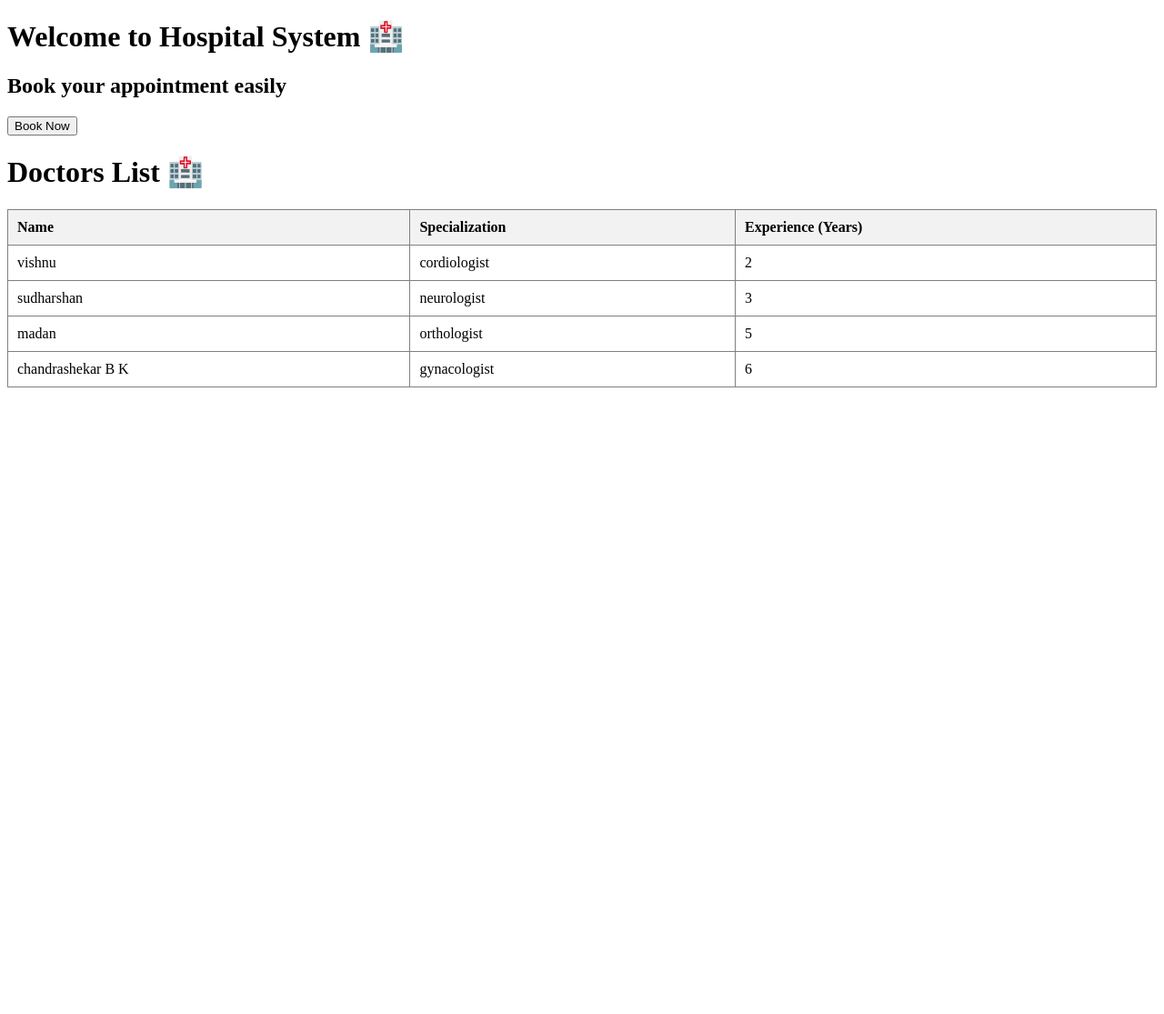
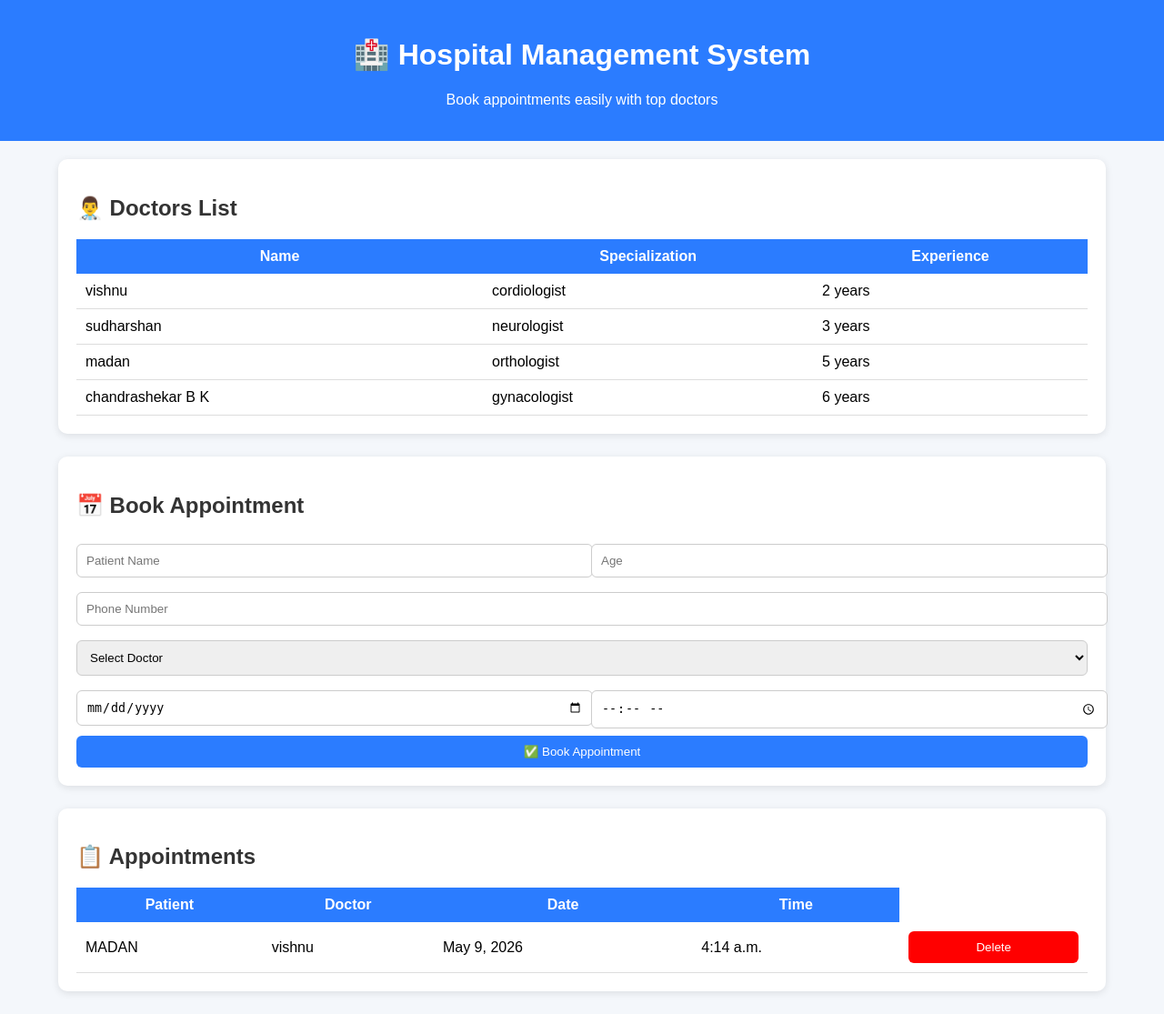
Before and after one commit to vishnu-R2005/Doctor-appointment-system__using_DJANGO, a Django app: page / in a window 1280 px wide. Shown: the whole page at 91% size. Before the commit the page ends 426 px from the top, so only its background shows below. Run offline with Django 5.2, Linux system fonts and the light colour scheme; data comes from the database, SQL or seed files in the repository.

Commit message:
added delete button on appointments list

```diff
--- a/core/models.py
+++ b/core/models.py
@@ -13,17 +13,17 @@ class Doctor(models.Model):
 class Patient(models.Model):
     name=models.CharField(max_length=100)
     age=models.IntegerField()
-    number=models.CharField(max_length=15)
+    phone=models.CharField(max_length=15)
 
     def __str__(self):
         return self.name
 
 
 class Appointment(models.Model):
-    Patient=models.ForeignKey(Patient,on_delete=models.CASCADE)
-    Doctor=models.ForeignKey(Doctor,on_delete=models.CASCADE)
-    Date=models.DateField()
-    Time=models.TimeField()
+    patient=models.ForeignKey(Patient,on_delete=models.CASCADE)
+    doctor=models.ForeignKey(Doctor,on_delete=models.CASCADE)
+    date=models.DateField()
+    time=models.TimeField()
 
     def __str__(self):
-        return f"{self.Patient}-{self.Doctor}"
+        return f"{self.patient}-{self.doctor}"
--- a/core/templates/home.html
+++ b/core/templates/home.html
@@ -1,33 +1,211 @@
 <!DOCTYPE html>
 <html>
 <head>
-    <title>Hospital</title>
+    <title>Hospital Management</title>
+
+    <style>
+        body {
+            font-family: Arial, sans-serif;
+            background-color: #f4f7fb;
+            margin: 0;
+            padding: 0;
+        }
+
+        header {
+            background-color: #2b7cff;
+            color: white;
+            padding: 20px;
+            text-align: center;
+        }
+
+        .container {
+            width: 90%;
+            margin: auto;
+            margin-top: 20px;
+        }
+
+        h2 {
+            color: #333;
+        }
+
+        .card {
+            background: white;
+            padding: 20px;
+            margin-bottom: 25px;
+            border-radius: 10px;
+            box-shadow: 0 2px 8px rgba(0,0,0,0.1);
+        }
+
+        table {
+            width: 100%;
+            border-collapse: collapse;
+        }
+
+        table th {
+            background-color: #2b7cff;
+            color: white;
+            padding: 10px;
+        }
+
+        table td {
+            padding: 10px;
+            border-bottom: 1px solid #ddd;
+        }
+
+        tr:hover {
+            background-color: #f1f1f1;
+        }
+
+        input, select {
+            width: 100%;
+            padding: 10px;
+            margin: 8px 0;
+            border-radius: 6px;
+            border: 1px solid #ccc;
+        }
+
+        button {
+            background-color: #2b7cff;
+            color: white;
+            padding: 10px;
+            border: none;
+            border-radius: 6px;
+            cursor: pointer;
+            width: 100%;
+        }
+
+        button:hover {
+            background-color: #1f5edb;
+        }
+
+        .flex {
+            display: flex;
+            gap: 20px;
+        }
+
+        .flex > div {
+            flex: 1;
+        }
+    </style>
 </head>
+
 <body>
-    <h1>Welcome to Hospital System 🏥</h1>
-    <h2>Book your appointment easily</h2>
-    <button>Book Now</button>
 
-   <h1>Doctors List 🏥</h1>
+<header>
+    <h1>🏥 Hospital Management System</h1>
+    <p>Book appointments easily with top doctors</p>
+</header>
 
-<table border="1" cellpadding="10" style="border-collapse: collapse; width: 100%; text-align: left;">
+<div class="container">
+
+    <!-- Doctors List -->
+    <div class="card">
+        <h2>👨‍⚕️ Doctors List</h2>
+
+        <table>
             <thead>
-        <tr style="background-color: #f2f2f2;">
+                <tr>
                     <th>Name</th>
                     <th>Specialization</th>
-            <th>Experience (Years)</th>
+                    <th>Experience</th>
                 </tr>
             </thead>
+
             <tbody>
                 {% for doctor in doctors %}
                 <tr>
                     <td>{{ doctor.name }}</td>
                     <td>{{ doctor.specialization }}</td>
-            <td>{{ doctor.experience }}</td>
+                    <td>{{ doctor.experience }} years</td>
+                </tr>
+                {% empty %}
+                <tr>
+                    <td colspan="3">No doctors available</td>
                 </tr>
                 {% endfor %}
             </tbody>
         </table>
+    </div>
+
+    <!-- Appointment Form -->
+    <div class="card">
+        <h2>📅 Book Appointment</h2>
+
+        <form method="POST">
+            {% csrf_token %}
+
+            <div class="flex">
+                <div>
+                    <input type="text" name="name" placeholder="Patient Name" required>
+                </div>
+
+                <div>
+                    <input type="number" name="age" placeholder="Age" required>
+                </div>
+            </div>
+
+            <input type="text" name="phone" placeholder="Phone Number" required>
+
+            <select name="doctor" required>
+                <option value="">Select Doctor</option>
+                {% for doctor in doctors %}
+                    <option value="{{ doctor.id }}">
+                        {{ doctor.name }} ({{ doctor.specialization }})
+                    </option>
+                {% endfor %}
+            </select>
+
+            <div class="flex">
+                <div>
+                    <input type="date" name="date" required>
+                </div>
+
+                <div>
+                    <input type="time" name="time" required>
+                </div>
+            </div>
+
+            <button type="submit">✅ Book Appointment</button>
+        </form>
+    </div>
+
+    <!-- Appointments List -->
+    <div class="card">
+        <h2>📋 Appointments</h2>
+
+        <table>
+            <thead>
+                <tr>
+                    <th>Patient</th>
+                    <th>Doctor</th>
+                    <th>Date</th>
+                    <th>Time</th>
+                </tr>
+            </thead>
+
+            <tbody>
+                {% for appointment in appointments %}
+                <tr>
+                    <td>{{ appointment.patient.name }}</td>
+                    <td>{{ appointment.doctor.name }}</td>
+                    <td>{{ appointment.date }}</td>
+                    <td>{{ appointment.time }}</td>
+                    <td>
+                        <a href="{% url 'delete' appointment.id %}">
+                            <button style="background:red; color:white;">Delete</button>
+                        </a>
+                    </td>
+                </tr>
+                {% empty %}
+                <tr>
+                    <td colspan="4">No appointments booked</td>
+                </tr>
+                {% endfor %}
+            </tbody>
+        </table>
+    </div>
+
+</div>
 
 </body>
 </html>
--- a/core/urls.py
+++ b/core/urls.py
@@ -2,5 +2,6 @@ from django.urls import path
 from . import views
 
 urlpatterns = [
-    path('',views.home)
+    path('',views.home),
+    path("delete/<int:id>/",views.del_appointments, name="delete")
 ]
--- a/core/views.py
+++ b/core/views.py
@@ -1,12 +1,47 @@
-from django.shortcuts import render
-from .models import Doctor
+from django.shortcuts import render,redirect
+from .models import Doctor,Patient,Appointment
 
 # Create your views here.
 
 
 def home(request):
     doctors=Doctor.objects.all()
-    context={
-        'doctors':doctors,
-    }
-    return render(request,'home.html',context)
+    appointments=Appointment.objects.all()
+
+    if request.method=='POST':
+        name=request.POST.get('name')
+        age=request.POST.get('age')
+        phone=request.POST.get('phone')
+        doctor_id=request.POST.get('doctor')
+        date=request.POST.get('date')
+        time=request.POST.get('time')
+
+
+
+        patient=Patient.objects.create(
+            name=name,
+            age=age,
+            phone=phone
+        )
+
+
+        doctor=Doctor.objects.get(id=doctor_id)
+
+        Appointment.objects.create(
+            patient=patient,
+            doctor=doctor,
+            date=date,
+            time=time
+        )
+
+        return redirect('/')
+
+    return render(request,'home.html',{
+                  'doctors':doctors,
+                  'appointments':appointments
+                  })
+
+def del_appointments(request,id):
+    appointment = Appointment.objects.get(id=id)
+    appointment.delete()
+    return redirect("/")
```
Also changed, not shown: core/migrations/0004_rename_number_patient_phone.py (added), core/migrations/0005_rename_date_appointment_date_and_more.py (added), db.sqlite3. Lines whose indentation alone changed are shown as unchanged.
